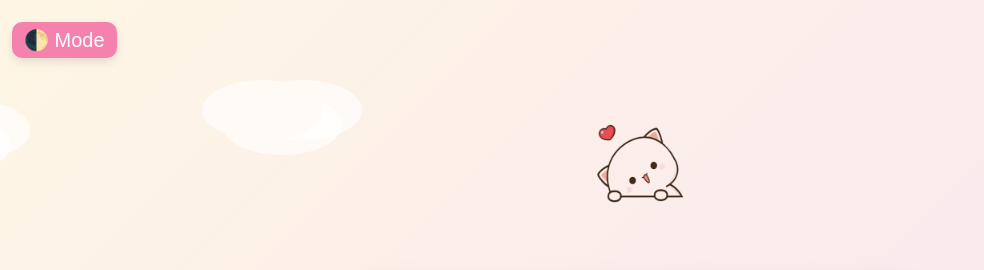
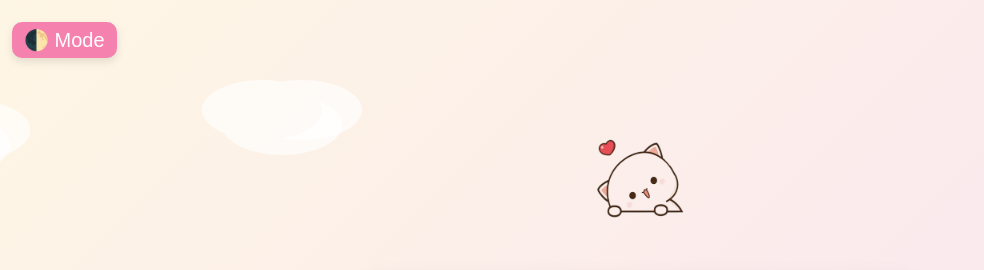
Before and after one commit to anonim2wsz/neww, a plain HTML site: page index.html in a window 1280 px wide. Shown: the top 270 px of the page, without its empty margins (0-984 px from the left). Drawn offline with Linux system fonts and the light colour scheme.

Commit message:
Update style.css

```diff
--- a/style.css
+++ b/style.css
@@ -286,7 +286,7 @@ body.dark-mode .cloud-smoke {
   position: absolute;
   top: 228px;
   left: 50%;
-  transform: translate(-50%, -115%); /* geser pas atas border */
+  transform: translate(-50%, -100%); /* geser pas atas border */
   width: 100px;
   z-index: 10;
 }
```
